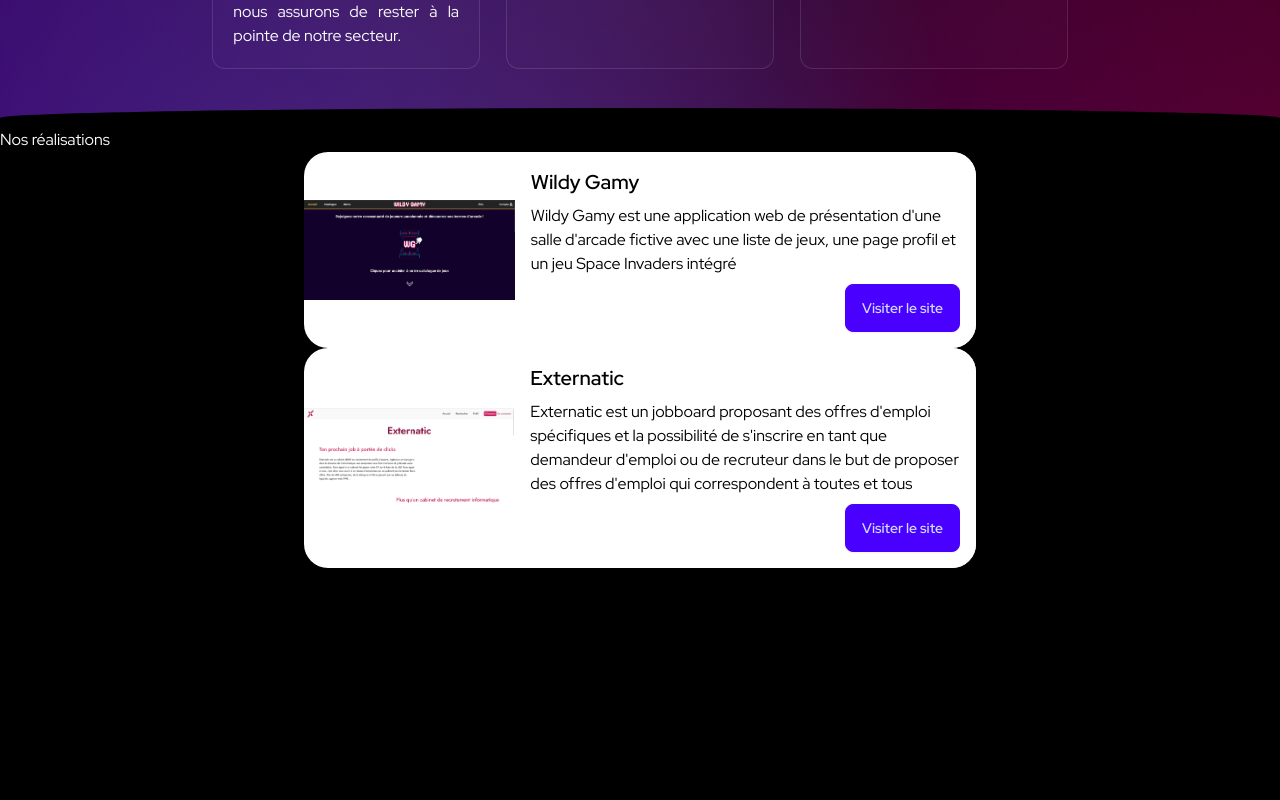
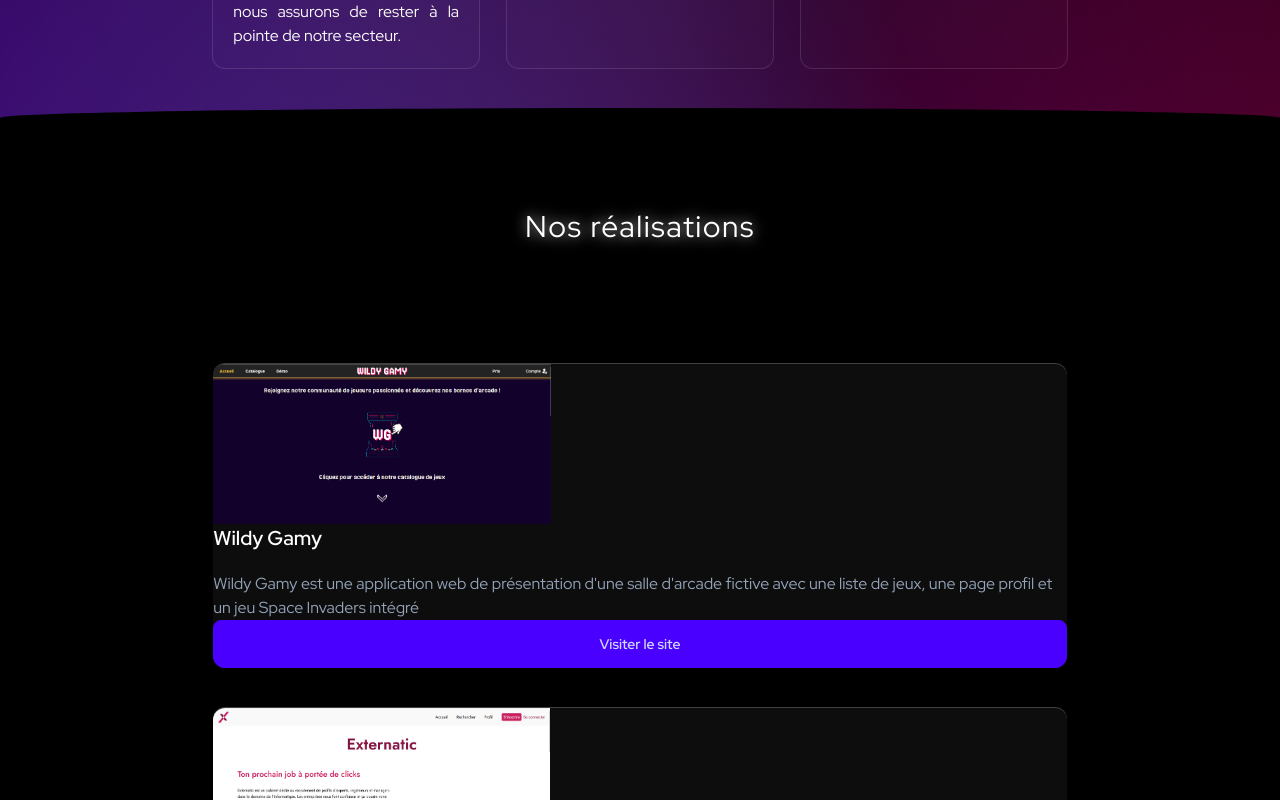
Before and after one commit to Sylvainlfe/Les-dev-junior, a React (Vite) app: page / in a window 1280 px wide. Shown: the part 1240-2040 px from the top of the page. Built offline with nearby package versions, Linux system fonts and the light colour scheme.

Commit message:
wip realisations

```diff
--- a/src/components/ProjectCard.jsx
+++ b/src/components/ProjectCard.jsx
@@ -4,20 +4,14 @@
   const { image, titre, description, lien } = project;
   return (
     <>
-      <div className="flex justify-center items-center">
-        <div className="card card-side bg-base-100 shadow-xl flex flex-row items-center max-w-2xl rounded-3xl overflow-hidden">
-          <img className="card-image" src={image} alt="Project visualisation" />
-          <div className="card-body w-1/2 p-4 bg-base-100">
-            <h2 className="card-title">{titre}</h2>
-            <p>{description}</p>
-            <div className="card-actions justify-end">
+      <article className="flex flex-col hover:bg-[#ffffff20] bg-[#ffffff0d] shadow-[0_-1px_0_rgba(255,255,255,0.25)] lg:grid w-80 lg:w-2/3 m-auto items-center overflow-hidden rounded-xl justify-center ">
+          <img className="h-40 pr-5" src={image} alt="Project visualisation" />
+            <h2 className="card-title text-white pb-5">{titre}</h2>
+            <p className="text-slate-400">{description}</p>
               <button className="btn btn-primary">
                 <Link to={lien}>Visiter le site</Link>
               </button>
-            </div>
-          </div>
-        </div>
-      </div>
+      </article>
     </>
   );
 }
--- a/src/index.css
+++ b/src/index.css
@@ -127,13 +127,6 @@
   height: 100px;
 }
 
-.card-body p {
-  color: black;
-}
-.card-title {
-  color: black;
-}
-
 .Btn:hover {
   width: 14rem;
 }
--- a/src/pages/Realisation.jsx
+++ b/src/pages/Realisation.jsx
@@ -5,8 +5,8 @@
   return (
     <>
       <div className="bg-black h-[20px] bg-black-500 rounded-t-[100%]"></div>
-      <section id="realisation" className="bg-black h-screen ">
-      <h2>Nos réalisations</h2>
+      <section id="realisation" className="bg-black h-full flex gap-10 flex-col pb-32">
+      <h2 className="text-center text-3xl py-20 tracking-wider drop-shadow-[0_0_7px_hsla(0,0%,100%,0.75)]">Nos réalisations</h2>
         {Projects.map((project, index) => (
           <ProjectCard key={index} project={project} />
         ))}
```
